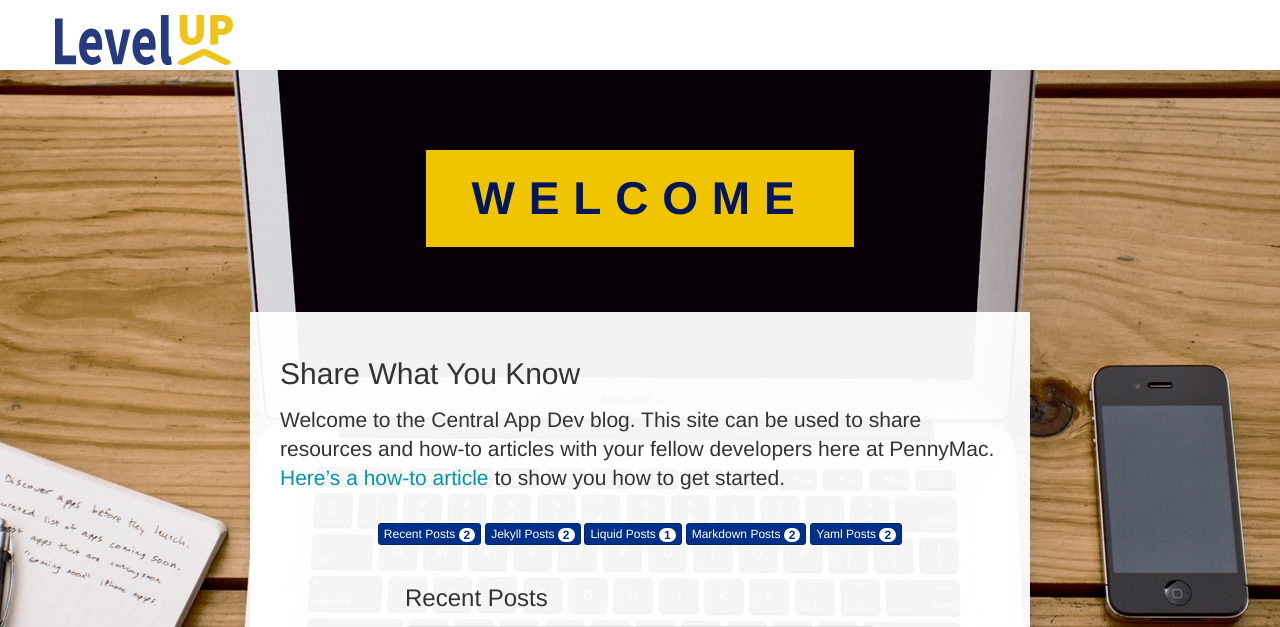
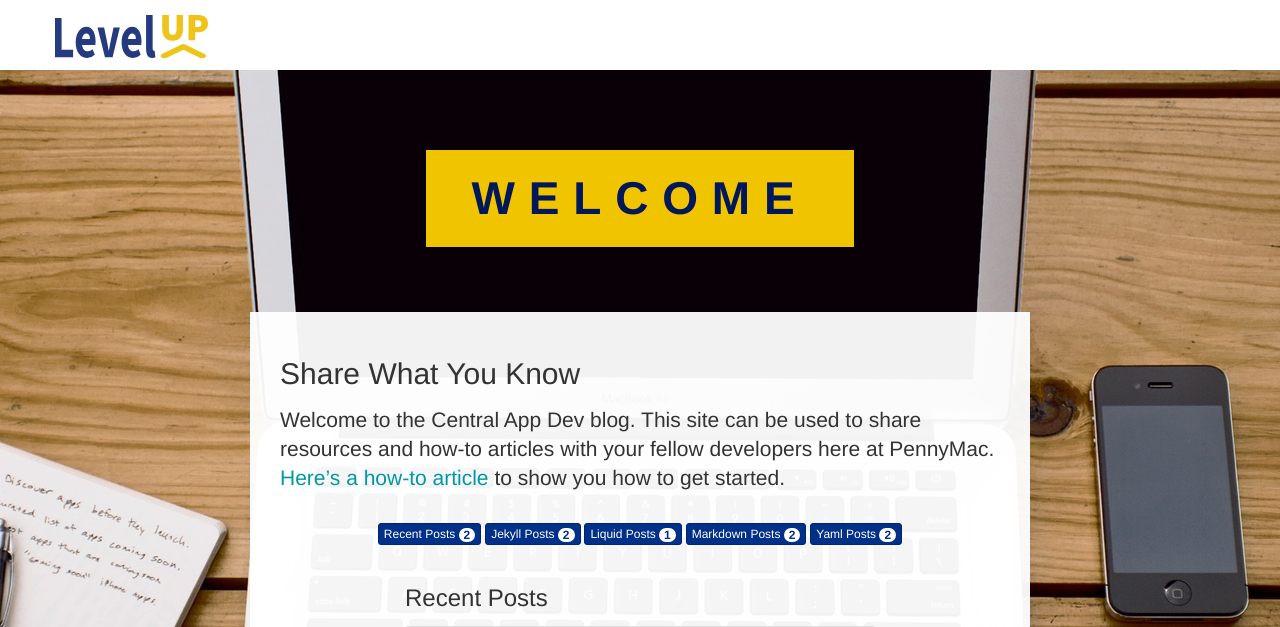
Before and after one commit to pennymac/levelup, a Jekyll site: the page built from index.html, in a window 1280 px wide. Shown: the top 627 px of the page. Built offline with Jekyll 4.4.1, drawn with Linux system fonts in a browser that asks for light colours; grey boxes are pictures that could not be loaded.

Commit message:
Update logo

```diff
--- a/_includes/header.html
+++ b/_includes/header.html
@@ -2,7 +2,7 @@
   <div class="container">
     <nav class="navbar-header">
       <a class="navbar-brand" href="{{ '/' | relative_url }}">
-        <img alt="LevelUp" src="{{ '/assets/images/levelup-logo.svg' | relative_url }}" height="50">
+        <img alt="LevelUp" src="{{ '/assets/images/levelup-logo.svg' | relative_url }}" height="43">
       </a>
     </nav>
   </div>
```
Also changed, not shown: 4 other files.
